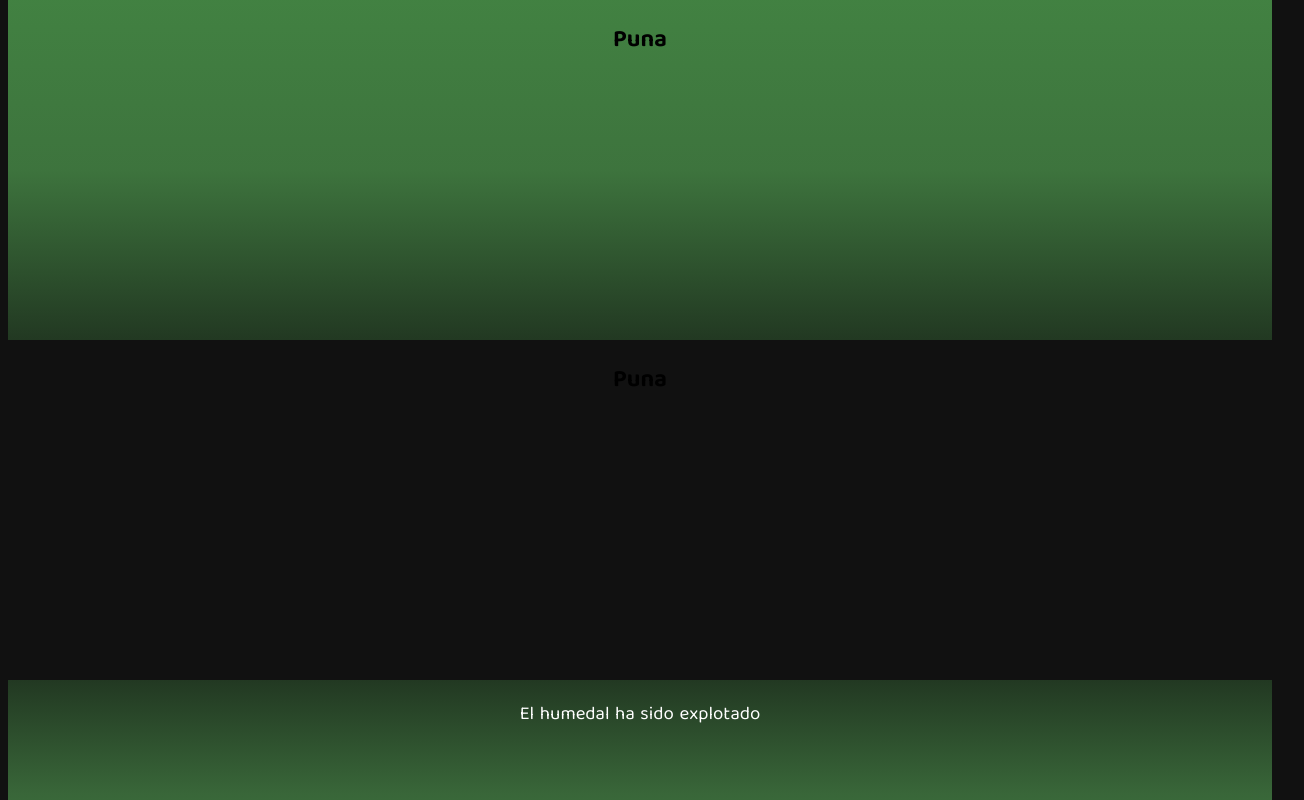
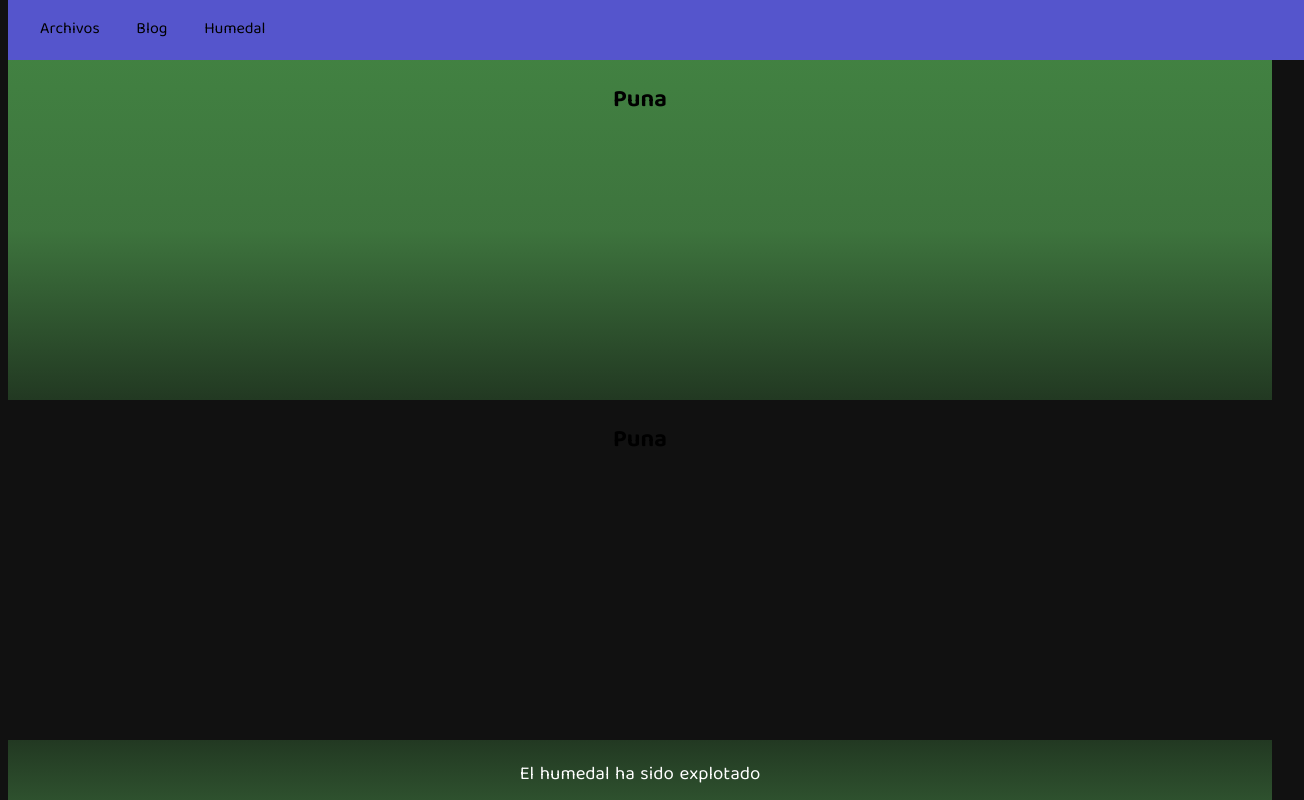
Before and after one commit to Fundacion-Puna/Fundacion-Puna.github.io, a SvelteKit app: page / in a window 1280 px wide. Shown: the top 800 px of the page, 1304 px wide, since content can reach past the window. Built offline with nearby package versions, Linux system fonts and the light colour scheme.

Commit message:
[dev] nav bar experimentation and $props declared on components

```diff
--- a/src/lib/components/Blog.svelte
+++ b/src/lib/components/Blog.svelte
@@ -4,6 +4,10 @@
       width:100%;
    }
 </style>
+<script>
+   let { author, date, title, headerUrl } = $props();
+</script>
 <main class="blog-body">
-   <textarea name="body" id="" class="blog-content"></textarea>
+   <div class="metadata-box"></div>
+   <div class="center"></div>
 </main>
--- /dev/null
+++ b/src/lib/components/Navigator.svelte
@@ -0,0 +1,21 @@
+<style>
+   nav{
+      margin : auto;
+      width: 100%;
+      height: max-content;
+      padding: 1rem;
+      background-color: var(--panel-b) ;
+      user-select: none;
+
+      & p
+      {
+         display: inline-block;
+         margin : 0 1rem;
+      }
+   }
+</style>
+<nav>
+   <p>Archivos</p>
+   <p>Blog</p>
+   <p>Humedal</p>
+</nav>
--- a/src/routes/+page.svelte
+++ b/src/routes/+page.svelte
@@ -5,6 +5,7 @@
       font-family: "Baloo Tamma";
       src : url("/BalooTamma.woff2");
    }
+
    :root
    {
       --underall : #616;
@@ -75,6 +76,10 @@
    }
 
 </style>
+<script>
+   import Navigator from "$lib/components/Navigator.svelte";
+</script>
+<Navigator/>
 <section>
    <h1>Puna</h1>
 </section>
```
Also changed, not shown: src/lib/components/BirdCard.svelte (added, +17 -0 lines).
